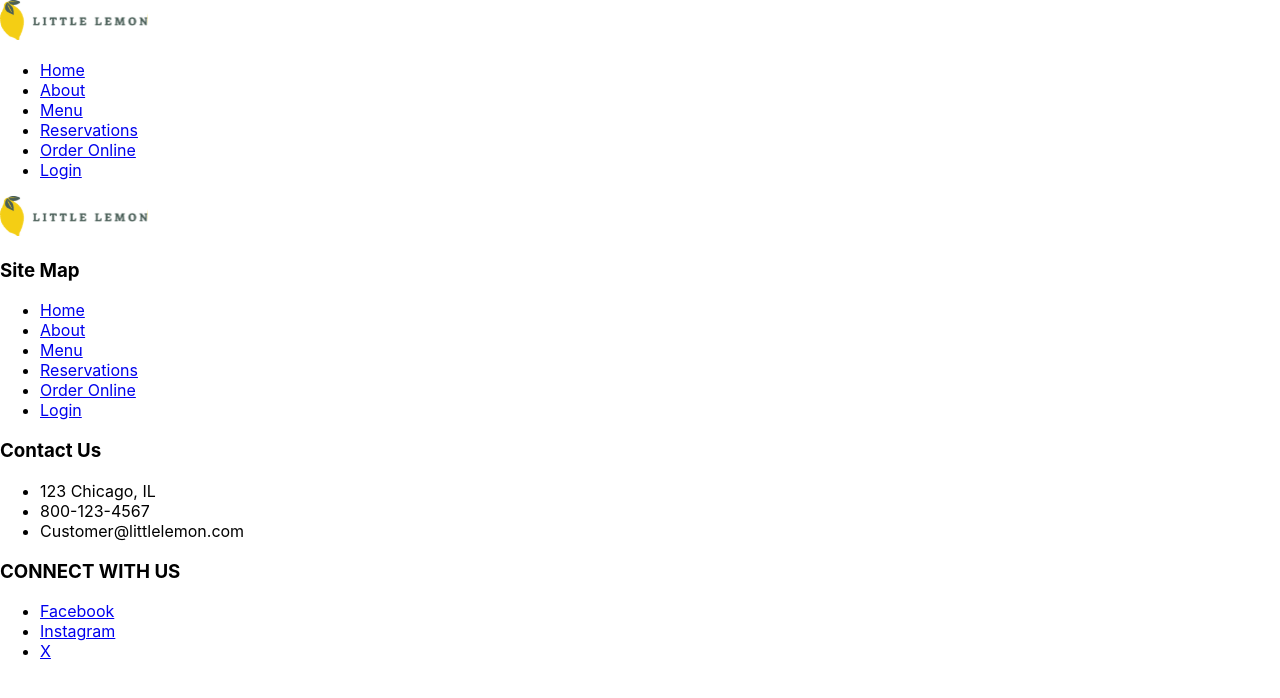
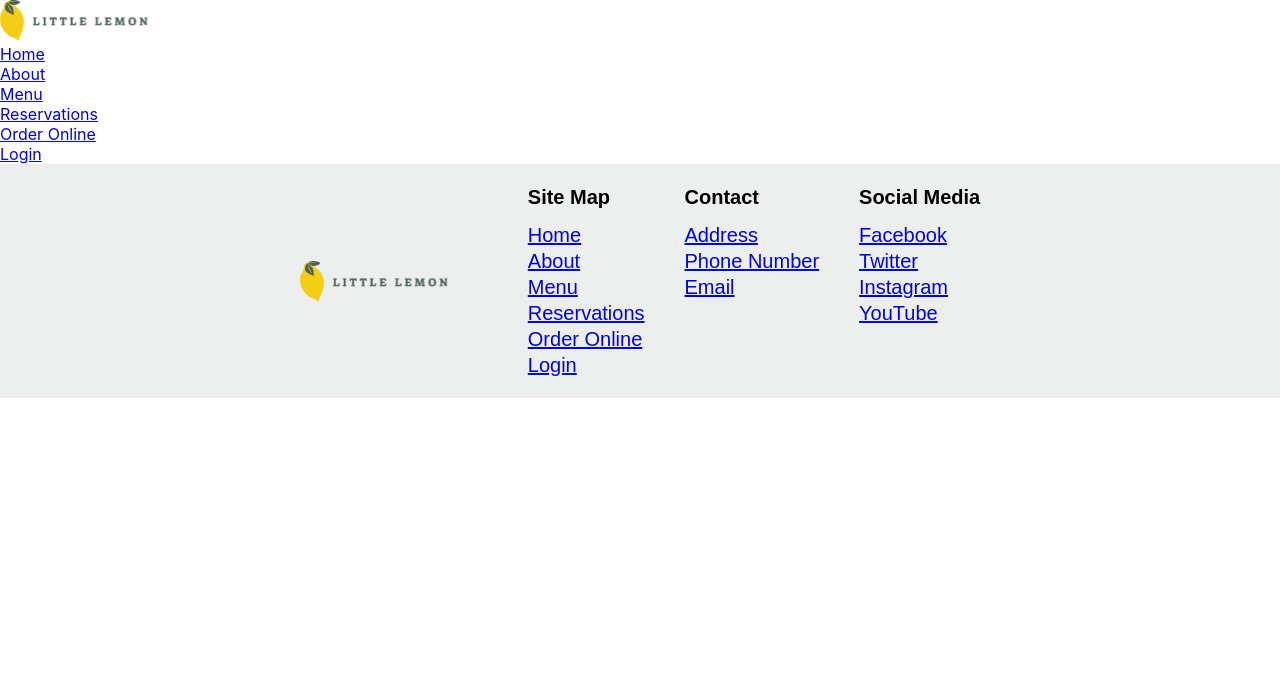
Before and after one commit to coco390/capstone-project, a React (Create React App) app: page / in a window 1280 px wide. Shown: the top 698 px of the page. Built offline with nearby package versions, Linux system fonts and the light colour scheme.

Commit message:
Updating projecting

```diff
--- a/package.json
+++ b/package.json
@@ -10,6 +10,7 @@
     "react-dom": "^18.3.1",
     "react-router-dom": "^6.23.1",
     "react-scripts": "^3.0.1",
+    "react-social-icons": "^6.16.0",
     "web-vitals": "^2.1.4"
   },
   "scripts": {
--- a/src/Components/Footer.js
+++ b/src/Components/Footer.js
@@ -4,40 +4,33 @@ import logo from "../Images/Logo.svg";
 const Footer = () => {
     return(
         <footer>
-            <section>
-                <div className="footer-logo">
-                    <img src={logo} alt="Little Lemon Logo" />
-                </div>
-                <div>
-                    <h3>Site Map</h3>
-                    <ul>
-                        <li><a href="/">Home</a></li>
-                        <li><a href="/">About</a></li>
-                        <li><a href="/">Menu</a></li>
-                        <li><a href="/">Reservations</a></li>
-                        <li><a href="/">Order Online</a></li>
-                        <li><a href="/">Login</a></li>
-                    </ul>
-                </div>
-                <div>
-                    <h3>Contact Us</h3>
-                    <ul>
-                        <li>123 Chicago, IL</li>
-                        <li>800-123-4567</li>
-                        <li>Customer@littlelemon.com</li>
-                    </ul>
-                </div>
-                <div>
-                    <h3>CONNECT WITH US</h3>
-                    <ul>
-                        <li><a href="/">Facebook</a></li>
-                        <li><a href="/">Instagram</a></li>
-                        <li><a href="/">X</a></li>
-                    </ul>
-                </div>
-            </section>
+            <img src={logo} alt="Little Lemon Logo" />
+            <div className="footer-content">
+                    <div className="footer-nav">
+                        <p className="footer-head">Site Map</p>
+                        <a href="/" className="footer-item">Home</a>
+                        <a href="/" className="footer-item">About</a>
+                        <a href="/" className="footer-item" >Menu</a>
+                        <a href="/" className="footer-item">Reservations</a>
+                        <a href="/" className="footer-item">Order Online</a>
+                        <a href="/"  className="footer-item">Login</a>
+                    </div>
+                    <div className="footer-contact">
+                        <p className="footer-head">Contact</p>
+                        <a href="/" className="footer-item">Address</a>
+                        <a href="/" className="footer-item">Phone Number</a>
+                        <a href="/" className="footer-item">Email</a>
+                    </div>
+                <div className="footer-social">
+                        <p className="footer-head">Social Media</p>
+                        <a href="/" className="footer-item">Facebook</a>
+                        <a href="/" className="footer-item">Twitter</a>
+                        <a href="/" className="footer-item">Instagram</a>
+                        <a href="/" className="footer-item">YouTube</a>
+                 </div>
+            </div>
         </footer>
-    );
-};
+    )
+}
 
 export default Footer;
--- a/src/index.css
+++ b/src/index.css
@@ -11,3 +11,54 @@ code {
   font-family: source-code-pro, Menlo, Monaco, Consolas, 'Courier New',
     monospace;
 }
+
+/*Global Styling*/
+* {
+    padding: 0;
+    margin: 0;
+    box-sizing: border-box;
+}
+
+footer {
+  font-family: 'Karla', sans-serif;
+	font-size: 20px;
+	font-weight: 500;
+	line-height: 26px;
+	letter-spacing: 0em;
+	text-align: left;
+	background-color: #EDEFEE;
+}
+
+/*Typography*/
+p {
+  margin: 0;
+  padding: 0;
+}
+
+/*Footer Styling*/
+footer {
+	display: flex;
+	align-items: center;
+	justify-content: center;
+	gap: 4em;
+	padding-block: 1em;
+	width: 100vw;
+	height: 10%;
+}
+
+.footer-content {
+	display: flex;
+	gap: 2em;
+}
+
+.footer-nav,
+.footer-contact,
+.footer-social {
+	display: flex;
+	flex-direction: column;
+}
+
+.footer-head {
+	font-weight: 600;
+	margin-bottom: 0.6em;
+}
--- a/src/index.html
+++ b/src/index.html
@@ -7,12 +7,16 @@
         <meta name="viewport" content="width=device-width, initial-scale=1.0" />
     <!--Open Graph Protocol-->
         <meta name="og:title" content="Little Lemon"/>
-        <meta name="og:description" content=""/>
-        <meta name="og:image" content="We are a family owned Mediterranean
-            restaurant, focused on traditional recipes served with a modern twist."/>
+        <meta name="og:description" content="We are a family owned Mediterranean
+             restaurant, focused on traditional recipes served with a modern twist."/>
+        <meta name="og:image" content=""/>
+            <link rel="preconnect" href="https://fonts.googleapis.com">
+            <link rel="preconnect" href="https://fonts.gstatic.com" crossorigin>
+            <link href="https://fonts.googleapis.com/css2?family=Karla:wght@400;700&family=Markazi+Text:wght@500&family=Roboto&display=swap" rel="stylesheet">
+        <title>Little Lemon</title>
     </head>
-
-
-
-
+    <body>
+        <div id="root"></div>
+        <script type="module" src="/src/main.jsx"></script>
+      </body>
 </html>
```
Also changed, not shown: 1 other file (tests, documents, lock files or other folders).
